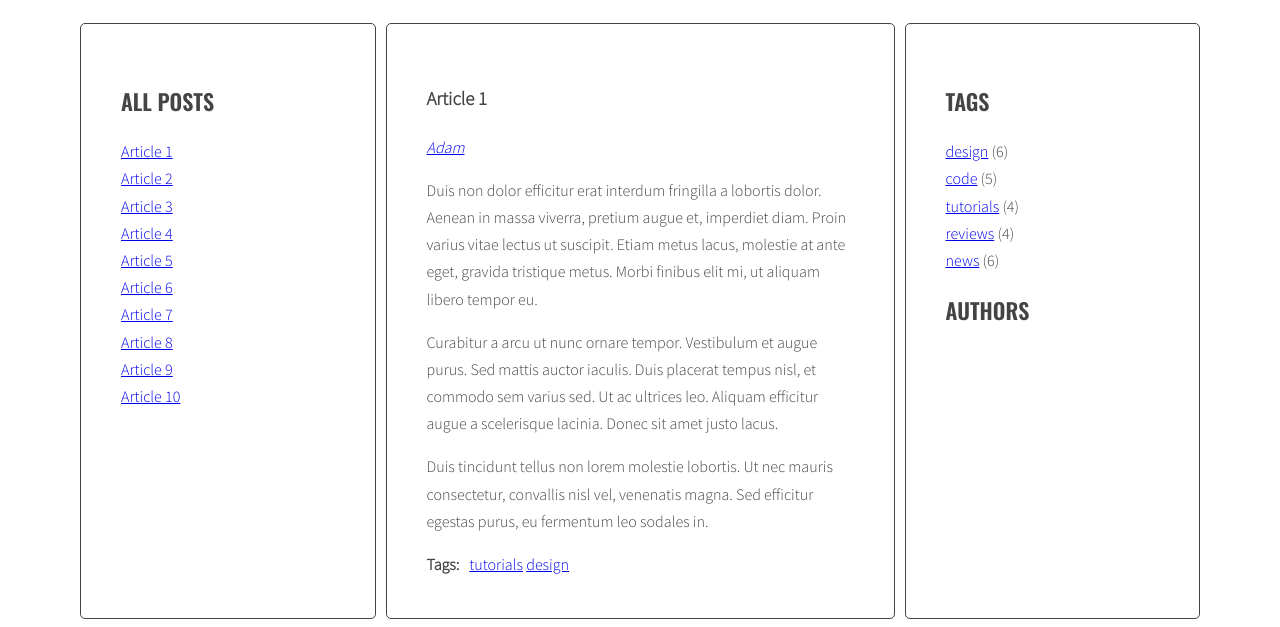
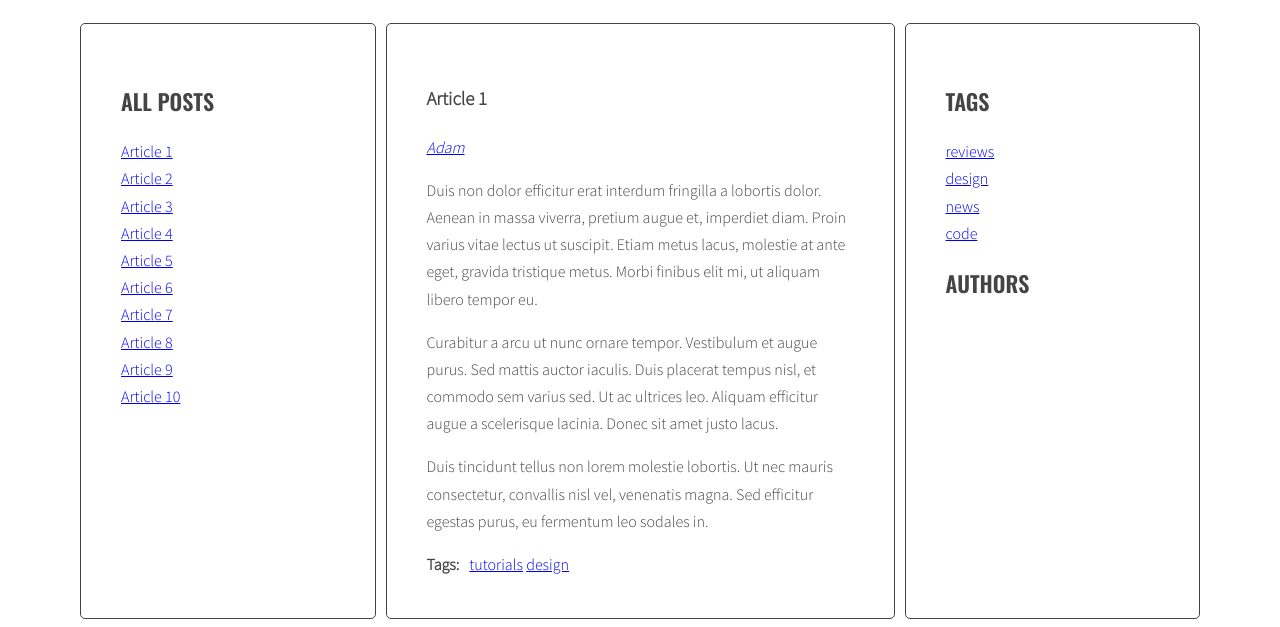
Before and after one commit to wiejak555/2Blog, a website: page index.html in a window 1280 px wide. Shown: the part 220-847 px from the top of the page. Drawn offline with nearby package versions, Linux system fonts and the light colour scheme.

Commit message:
tags summary

```diff
--- a/index.html
+++ b/index.html
@@ -261,11 +261,8 @@
                 <aside class="sidebar">
                     <h2 class="section-title">Tags</h2>
                     <ul class="list tags">
-                        <li><a href="#">design</a> <span>(6)</span></li>
-                        <li><a href="#">code</a> <span>(5)</span></li>
-                        <li><a href="#">tutorials</a> <span>(4)</span></li>
-                        <li><a href="#">reviews</a> <span>(4)</span></li>
-                        <li><a href="#">news</a> <span>(6)</span></li>
+
+
                     </ul>
                     <h2 class="section-title">Authors</h2>
                     <ul class="list authors">
--- a/js/script.js
+++ b/js/script.js
@@ -3,7 +3,8 @@
 const optArticleSelector = ".post",
   optTitleSelector = ".post-title",
   optTitleListSelector = ".titles",
-  optArticleTagsSelector = ".post-tags .list";
+  optArticleTagsSelector = ".post-tags .list",
+  optTagsListSelector = ".tags.list";
 
 function titleClickHandler(event) {
   event.preventDefault();
@@ -48,23 +49,28 @@ function generateTitleLinks(customSelector = " ") {
 }
 
 function generateTags() {
+  const cloudWapper = document.querySelector(optTagsListSelector);
   const articles = document.querySelectorAll(optArticleSelector);
-  const allTags = [];
+
   for (let article of articles) {
     const tagsWrapper = article.querySelector(optArticleTagsSelector);
     let html = "";
     const articleTags = article.getAttribute("data-tags");
     const articleTagsArray = articleTags.split(" ");
+    let allTags = {};
     for (let tag of articleTagsArray) {
-      if (!allTags.indexOf(tag) > -1) {
-        allTags.push(tag);
+      if (!allTags.hasOwnProperty(tag)) {
+        allTags[tag] = 1;
+      } else {
+        allTags[tag]++;
       }
+      console.log(allTags);
       let linkhtml = '<li><a href="#tag-' + tag + '">' + tag + "</a></li> ";
       html = linkhtml + html;
     }
     tagsWrapper.innerHTML = html;
+    cloudWapper.innerHTML = html;
   }
-  console.log(allTags);
 }
 
 function tagClickHandler(event) {
@@ -121,7 +127,6 @@ function authorClickHandler(event) {
 
 function addClickListenersToAuthors() {
   const linkTags = document.querySelectorAll(".post-author a");
-  console.log(linkTags);
   for (let linkTag of linkTags) {
     linkTag.addEventListener("click", authorClickHandler);
   }
```
